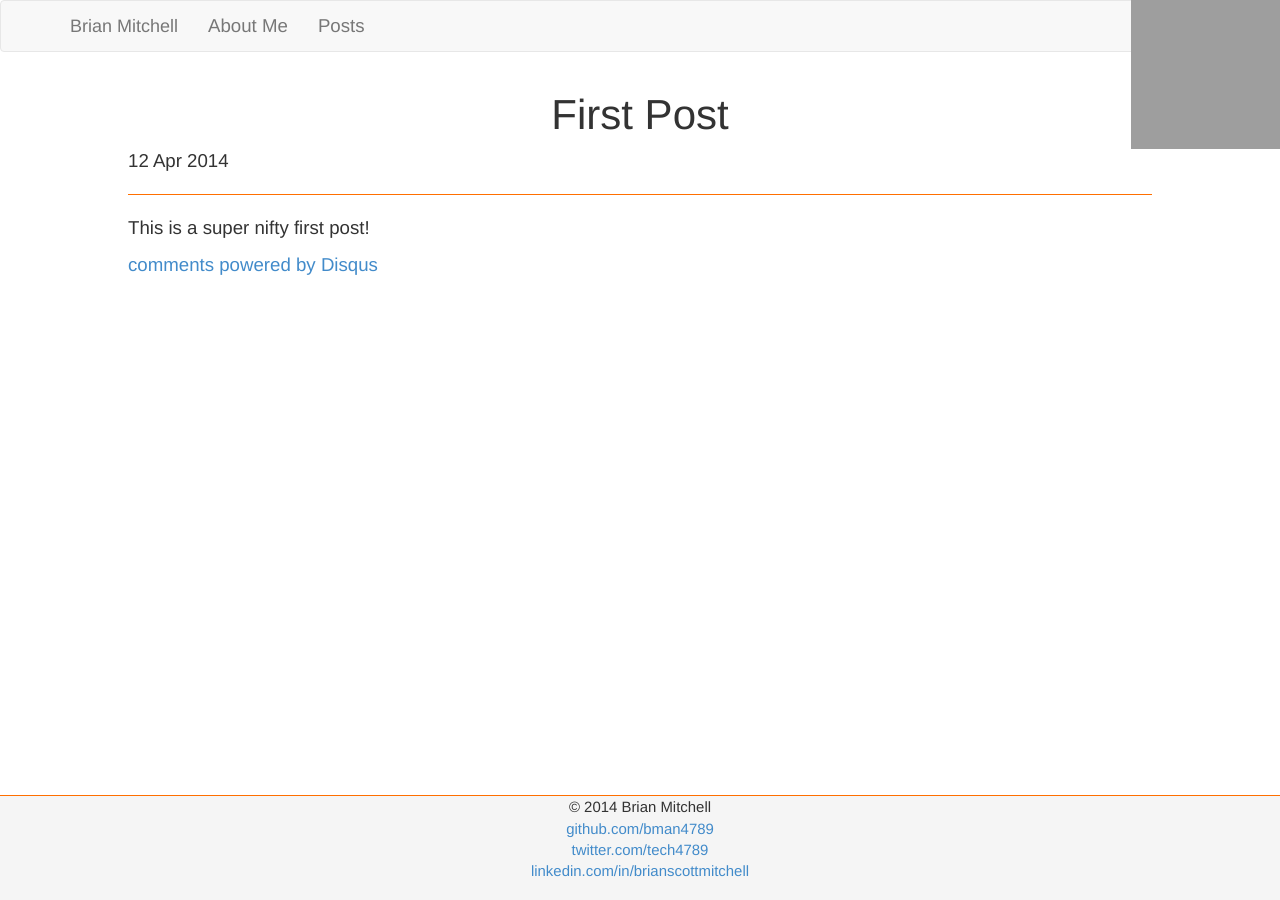
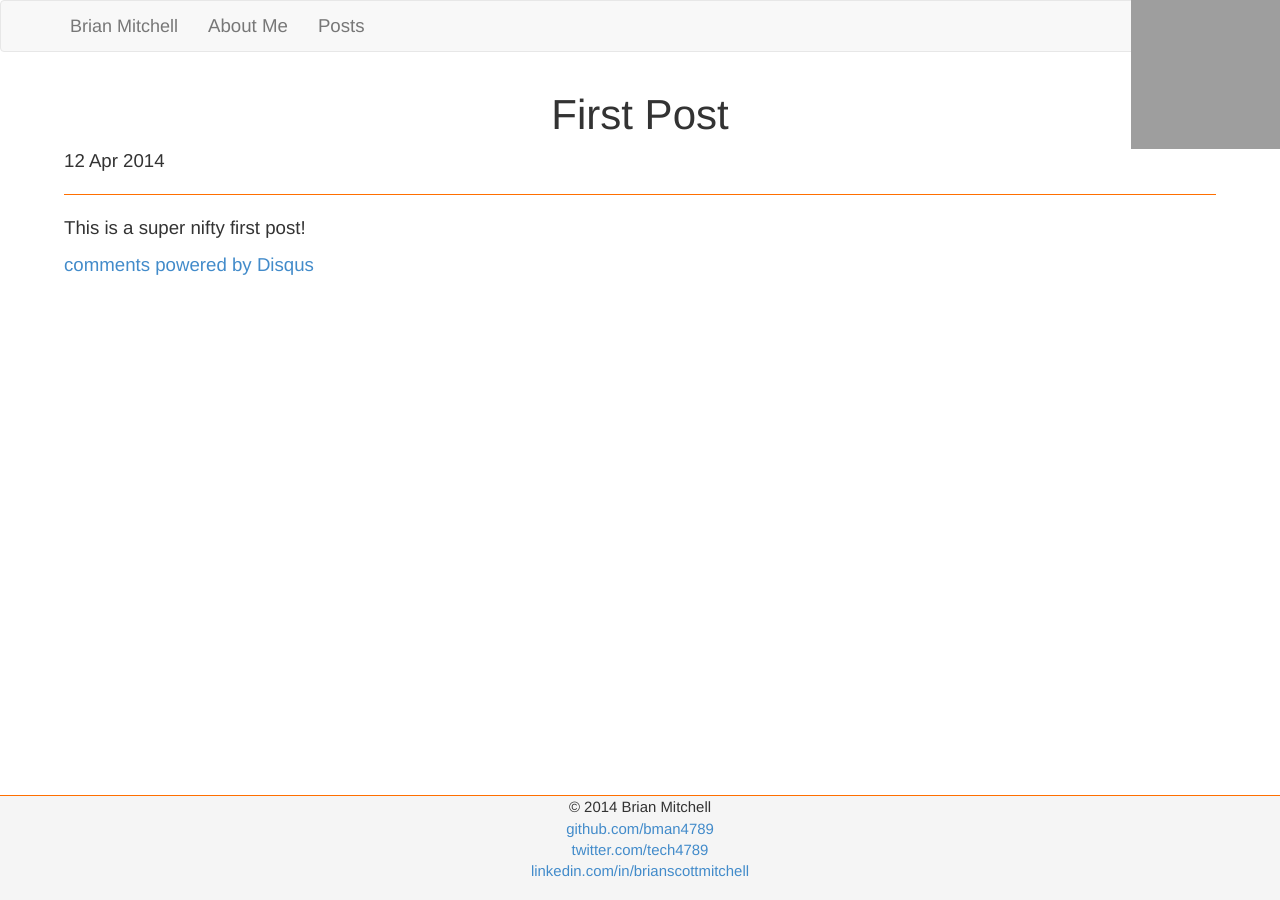
Before and after one commit to BrianMitchL/brianm.me, a Jekyll site: the page built from _posts/2014-04-12-first-post.md, in a window 1280 px wide. Built offline with Jekyll 4.4.1, drawn with Linux system fonts in a browser that asks for light colours; nearby versions of some CDN libraries; comment, search, counter and statistics services are not loaded; grey boxes are pictures that could not be loaded.

Commit message:
New post, fixed margins on mobile and tablet

```diff
--- a/assets/css/mobile.css
+++ b/assets/css/mobile.css
@@ -46,6 +46,11 @@
     display:block;
 }
 
+#container {
+    margin-left:5%;
+    margin-right:5%;
+}
+
 /* posts */
 
 #post .meta {
--- a/assets/css/tablet.css
+++ b/assets/css/tablet.css
@@ -32,9 +32,7 @@
     width: 35em;
 }
 
-/* posts */
-
-#disqus_thread {
-    padding-left: 0%;
-    padding-right: 0%;
+#container {
+    margin-left:5%;
+    margin-right:5%;
 }
```
Also changed, not shown: _posts/2014-04-16-finished-site.md (added, +8 -0 lines).
